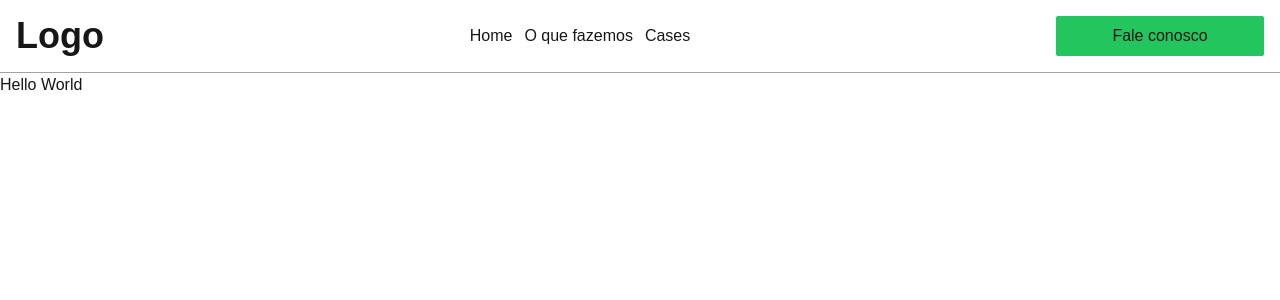
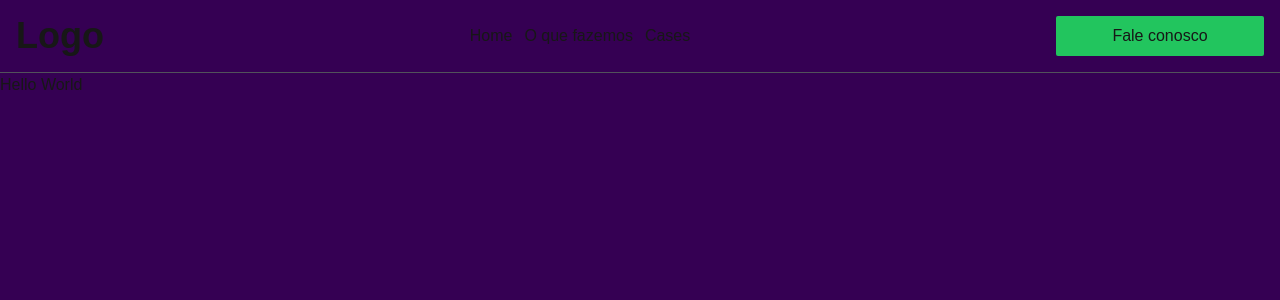
Before and after one commit to VagnerNatvidade/lading-page, a Next.js app: page / in a window 1280 px wide. Shown: the top 300 px of the page. Built offline with nearby package versions, Linux system fonts and the light colour scheme.

Commit message:
ajusta estilos

```diff
--- a/app/globals.css
+++ b/app/globals.css
@@ -3,13 +3,13 @@
 @tailwind utilities;
 
 :root {
-  --background: #ffffff;
+  --background: #350053;
   --foreground: #171717;
 }
 
 @media (prefers-color-scheme: dark) {
   :root {
-    --background: #0a0a0a;
+    --background: #350053;
     --foreground: #ededed;
   }
 }
--- a/components/button.tsx
+++ b/components/button.tsx
@@ -1,9 +1,15 @@
 import React from "react";
 
-const Button = () => {
+interface ButtonProps {
+  title: string;
+}
+
+const Button = ({ title }: ButtonProps) => {
   return (
-    <button className="w-52 py-2 rounded-sm bg-green-500 hover:bg-green-400 transition-all">
-      Fale conosco
+    <button
+      className={`w-52 py-2 rounded-sm bg-green-500 hover:bg-green-400 transition-all`}
+    >
+      {title}
     </button>
   );
 };
--- a/components/header.tsx
+++ b/components/header.tsx
@@ -4,7 +4,7 @@ import Button from "./button";
 
 const Header = () => {
   return (
-    <header className="flex items-center justify-between p-4 border-b-zinc-400 border-b-[1px]">
+    <header className="flex items-center justify-between p-4 border-b-zinc-600 border-b-[1px]">
       <h1 className="text-4xl font-bold">Logo</h1>
 
       <nav>
@@ -27,7 +27,7 @@ const Header = () => {
         </ul>
       </nav>
 
-      <Button />
+      <Button title="Fale conosco" />
     </header>
   );
 };
```
